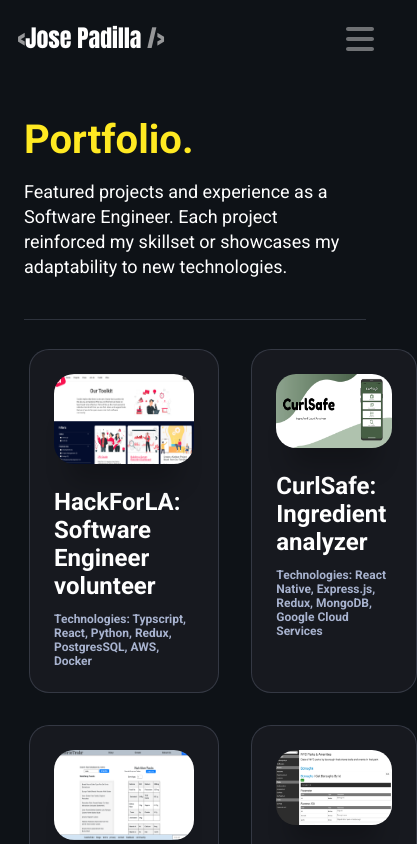
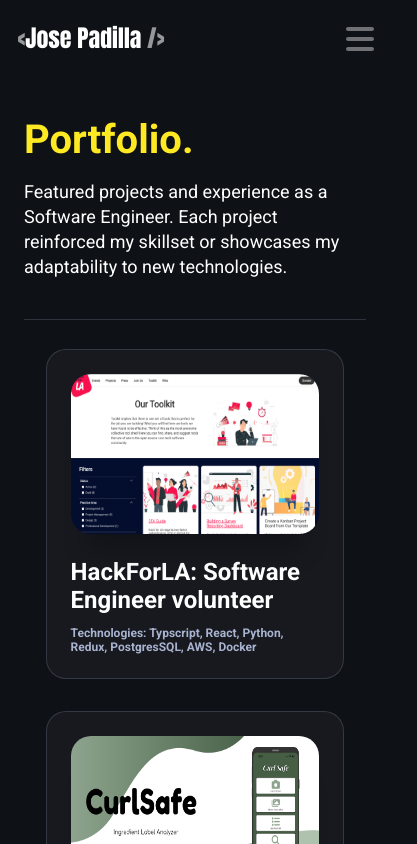
Before and after one commit to JpadillaCoding/Personal-Website, a Next.js app: page /portfolio in a window 390 px wide. Shown: the top 844 px of the page, 417 px wide, since content can reach past the window. Built offline with nearby package versions, Linux system fonts and the light colour scheme.

Commit message:
feat: made grid rules for mobile view

```diff
--- a/app/components/navigation/page.module.css
+++ b/app/components/navigation/page.module.css
@@ -34,7 +34,7 @@
   display: none;
 }
 
-@media (max-width: 768px) { /* nav bar items crash at this amount.
+@media (max-width: 760px) { /* nav bar items crash at this amount.
    Set up for mobile view here*/
   .nav_wrapper {
     justify-content: space-between;
--- a/app/globals.css
+++ b/app/globals.css
@@ -37,7 +37,7 @@
   background-color: #2d323c;
   margin-bottom: 24px;
 }
-@media (max-width: 768px) { /* mobile view*/
+@media (max-width: 760px) { /* mobile view*/
      .main_wrapper {
       padding: 0px 24px 0px 24px;
     }
--- a/app/portfolio/page.module.css
+++ b/app/portfolio/page.module.css
@@ -7,3 +7,9 @@
     height: 100%;
     padding: 5px 5px 30px 5px;
 }
+    @media (max-width: 760px) {
+        .portfolio_items_wrapper{
+            grid-template-columns: repeat(1, .9fr);
+            justify-content: center;
+        }
+    }
```
